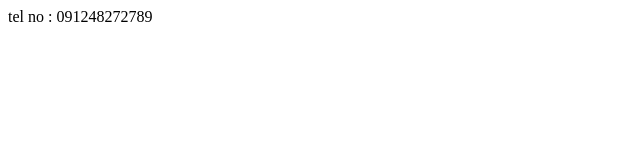
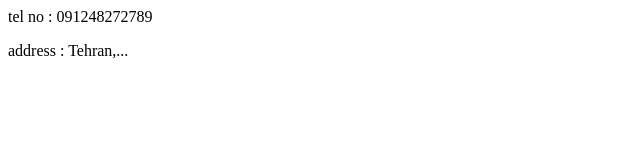
Before and after one commit to MoBa2003/hw-401521372, a plain HTML site: page contact.html in a window 1280 px wide. Shown: the full height of the page, 0-640 px from the left. Drawn offline with Linux system fonts and the light colour scheme.

Commit message:
address added to contact page

```diff
--- a/contact.html
+++ b/contact.html
@@ -2,3 +2,5 @@
 <head></head>
 <body>
 <p>tel no : 091248272789</p>
+
+<p>address : Tehran,...</p>
```
